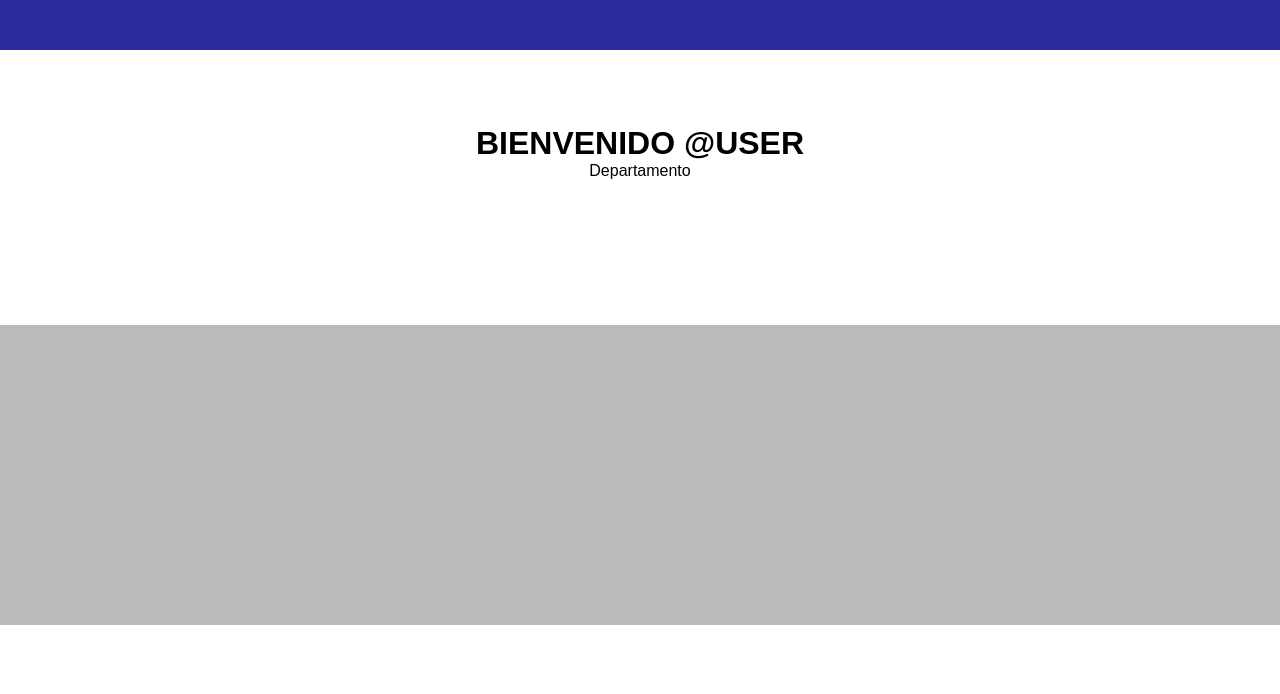
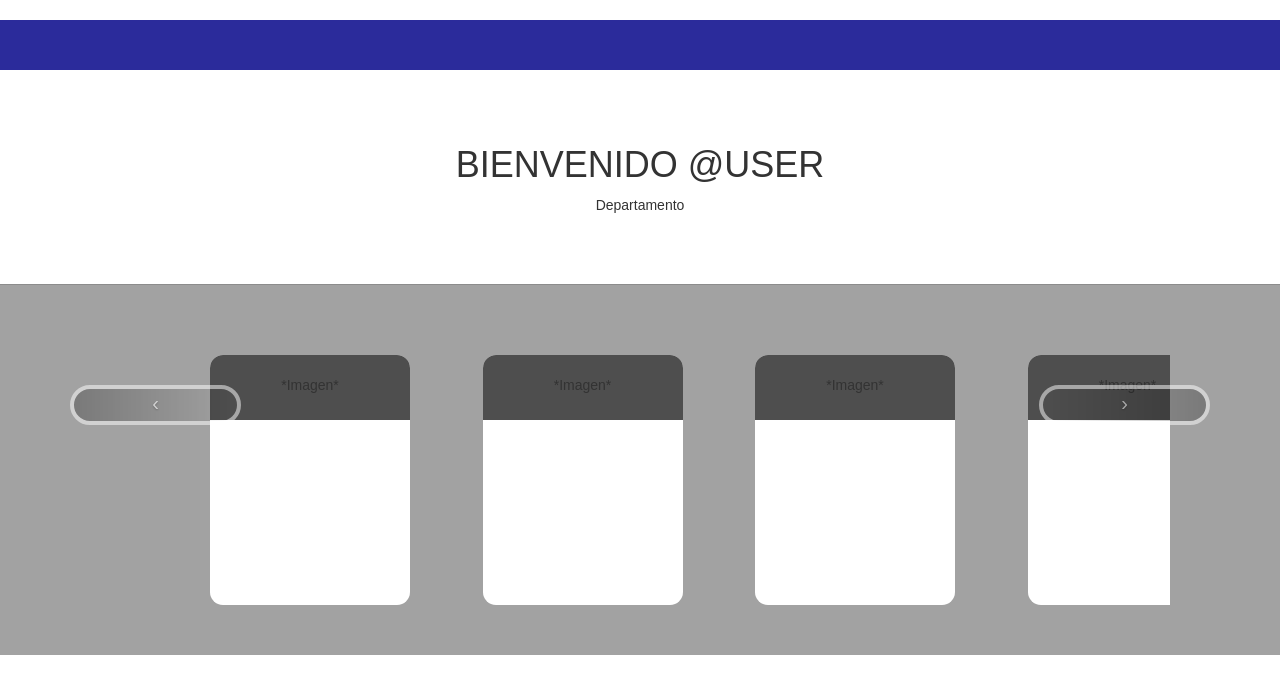
Before and after one commit to JoseCarlosMarRangel/proy-internet-sheyla, a PHP site: page /frontend/index.html in a window 1280 px wide. Shown: the top 694 px of the page. Run offline with PHP 8.4, Linux system fonts and the light colour scheme; grey boxes labelled with a size stand in for pictures from a placeholder-image service; some libraries are stand-ins or nearby versions.

Commit message:
saul
avance

```diff
--- a/frontend/css/indexStyle.css
+++ b/frontend/css/indexStyle.css
@@ -16,13 +16,22 @@
     width: auto;
     height: 50px;
     background-color: rgb(43, 43, 155);
+
+}
+
+.barraSuperiorUsuario{
+    float: right;
+    height: 50px;
+    width: 250px;
+    background-color: aqua;
 }
 
 .contenedorMedio{
     margin: auto;
     width: auto;
-    height: 300px;
+    height: 140px;
     background-color: white;
+    border-bottom: 1px solid rgba(65, 65, 65, 0.603);
 }
 
 .contenedorMedio p{
@@ -32,12 +41,71 @@
 .contenedorMedio h1{
     text-align: center;
     margin-top: 75px;
+    font-weight: lighter;
 }
 
 .contenedorInferior{
     margin: auto;
     width: auto;
-    height: 300px;
-    margin-top: -100px;
-    background-color: rgba(128, 128, 128, 0.541);
+    height: 370px;
+    background-color: rgba(112, 112, 112, 0.651);
+    padding: 10px;
+
 }
+
+.contenedorInferior .departamentos{
+    float: left;
+    width: 200px;
+    height: 250px;
+    background-color: rgb(255, 255, 255);
+    border-radius: 13px 13px 13px 13px;
+    margin-top: 60px;
+    margin-left: 100px;
+
+}
+
+.contenedorInferior .departamentos .departamentoImagen{
+    margin: auto;
+    width: auto;
+    height: 65px;
+    background-color: rgb(78, 78, 78);
+    border-radius: 13px 13px 0px 0px;
+}
+
+
+
+
+
+
+body{padding-top:20px;}
+.carousel {
+    margin-bottom: 0;
+    padding: 0 40px 30px 40px;
+}
+/* The controlsy */
+.carousel-control {
+	left: -12px;
+    height: 40px;
+	width: 40px;
+    background: none repeat scroll 0 0 #222222;
+    border: 4px solid #FFFFFF;
+    border-radius: 23px 23px 23px 23px;
+    margin-top: 90px;
+}
+.carousel-control.right {
+	right: -12px;
+}
+/* The indicators */
+.carousel-indicators {
+	right: 50%;
+	top: auto;
+	bottom: -10px;
+	margin-right: -19px;
+}
+/* The colour of the indicators */
+.carousel-indicators li {
+	background: #cecece;
+}
+.carousel-indicators .active {
+background: #428bca;
+}
--- a/frontend/index.html
+++ b/frontend/index.html
@@ -5,6 +5,9 @@
     <meta http-equiv="X-UA-Compatible" content="IE=edge">
     <meta name="viewport" content="width=device-width, initial-scale=1.0">
     <link rel="stylesheet" href="css/indexStyle.css">
+    <link rel="stylesheet" href="https://maxcdn.bootstrapcdn.com/bootstrap/3.4.1/css/bootstrap.min.css">
+    <script src="https://ajax.googleapis.com/ajax/libs/jquery/3.6.0/jquery.min.js"></script>
+    <script src="https://maxcdn.bootstrapcdn.com/bootstrap/3.4.1/js/bootstrap.min.js"></script>
     <title>Menú</title>
 </head>
 <body>
@@ -19,7 +22,83 @@
         </div>
 
         <div class="contenedorInferior">
+            <div class="container">
+                <div class="row">
+                    <div class="col-md-12">
+                            <div id="Carousel" class="carousel slide">
 
+                            <ol class="carousel-indicators">
+                                <li data-target="#Carousel" data-slide-to="0" class="active"></li>
+                                <li data-target="#Carousel" data-slide-to="1"></li>
+                                <li data-target="#Carousel" data-slide-to="2"></li>
+                            </ol>
+
+                            <!-- Carousel items -->
+                            <div class="carousel-inner">
+
+                            <div class="item active">
+                                <div class="row">
+                                  <div class="col-md-3">
+                                    <div class="departamentos">
+                                        <div class="departamentoImagen">
+                                            <br>
+                                            <center>*Imagen*</center>
+                                        </div>
+                                    </div>
+                                  </div>
+                                  <div class="col-md-3">
+                                    <div class="departamentos">
+                                        <div class="departamentoImagen">
+                                            <br>
+                                            <center>*Imagen*</center>
+                                        </div>
+                                    </div>
+                                  </div>
+                                  <div class="col-md-3">
+                                    <div class="departamentos">
+                                        <div class="departamentoImagen">
+                                            <br>
+                                            <center>*Imagen*</center>
+                                        </div>
+                                    </div>
+                                  </div>
+                                  <div class="col-md-3">
+                                    <div class="departamentos">
+                                        <div class="departamentoImagen">
+                                            <br>
+                                            <center>*Imagen*</center>
+                                        </div>
+                                    </div>
+                                  </div>
+                                  </div><!--.row-->
+                            </div><!--.item-->
+
+                            <div class="item">
+                                <div class="row">
+                                    <div class="col-md-3"><a href="#" class="thumbnail"><img src="http://placehold.it/250x250" alt="Image" style="max-width:100%;"></a></div>
+                                    <div class="col-md-3"><a href="#" class="thumbnail"><img src="http://placehold.it/250x250" alt="Image" style="max-width:100%;"></a></div>
+                                    <div class="col-md-3"><a href="#" class="thumbnail"><img src="http://placehold.it/250x250" alt="Image" style="max-width:100%;"></a></div>
+                                    <div class="col-md-3"><a href="#" class="thumbnail"><img src="http://placehold.it/250x250" alt="Image" style="max-width:100%;"></a></div>
+                                </div><!--.row-->
+                            </div><!--.item-->
+
+                            <div class="item">
+                                <div class="row">
+                                    <div class="col-md-3"><a href="#" class="thumbnail"><img src="http://placehold.it/250x250" alt="Image" style="max-width:100%;"></a></div>
+                                    <div class="col-md-3"><a href="#" class="thumbnail"><img src="http://placehold.it/250x250" alt="Image" style="max-width:100%;"></a></div>
+                                    <div class="col-md-3"><a href="#" class="thumbnail"><img src="http://placehold.it/250x250" alt="Image" style="max-width:100%;"></a></div>
+                                    <div class="col-md-3"><a href="#" class="thumbnail"><img src="http://placehold.it/250x250" alt="Image" style="max-width:100%;"></a></div>
+                                </div><!--.row-->
+                            </div><!--.item-->
+
+                            </div><!--.carousel-inner-->
+                              <a data-slide="prev" href="#Carousel" class="left carousel-control">‹</a>
+                              <a data-slide="next" href="#Carousel" class="right carousel-control">›</a>
+                            </div><!--.Carousel-->
+
+                    </div>
+                </div>
+            </div><!--.container-->
         </div>
     </div>
 </body>
```
Also changed, not shown: frontend/prueba.html (added, +51 -0 lines), frontend/nw.webp (added).
